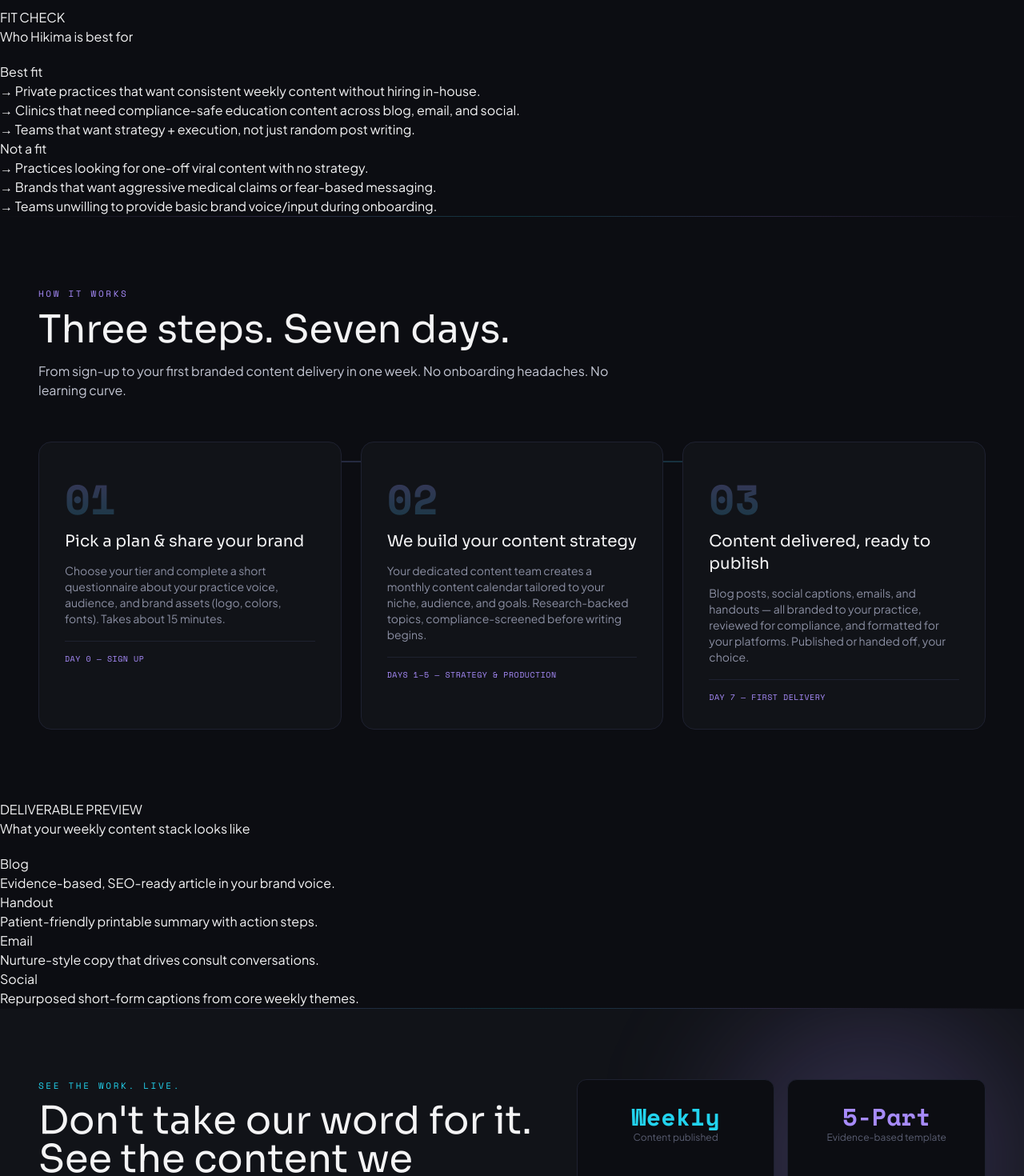
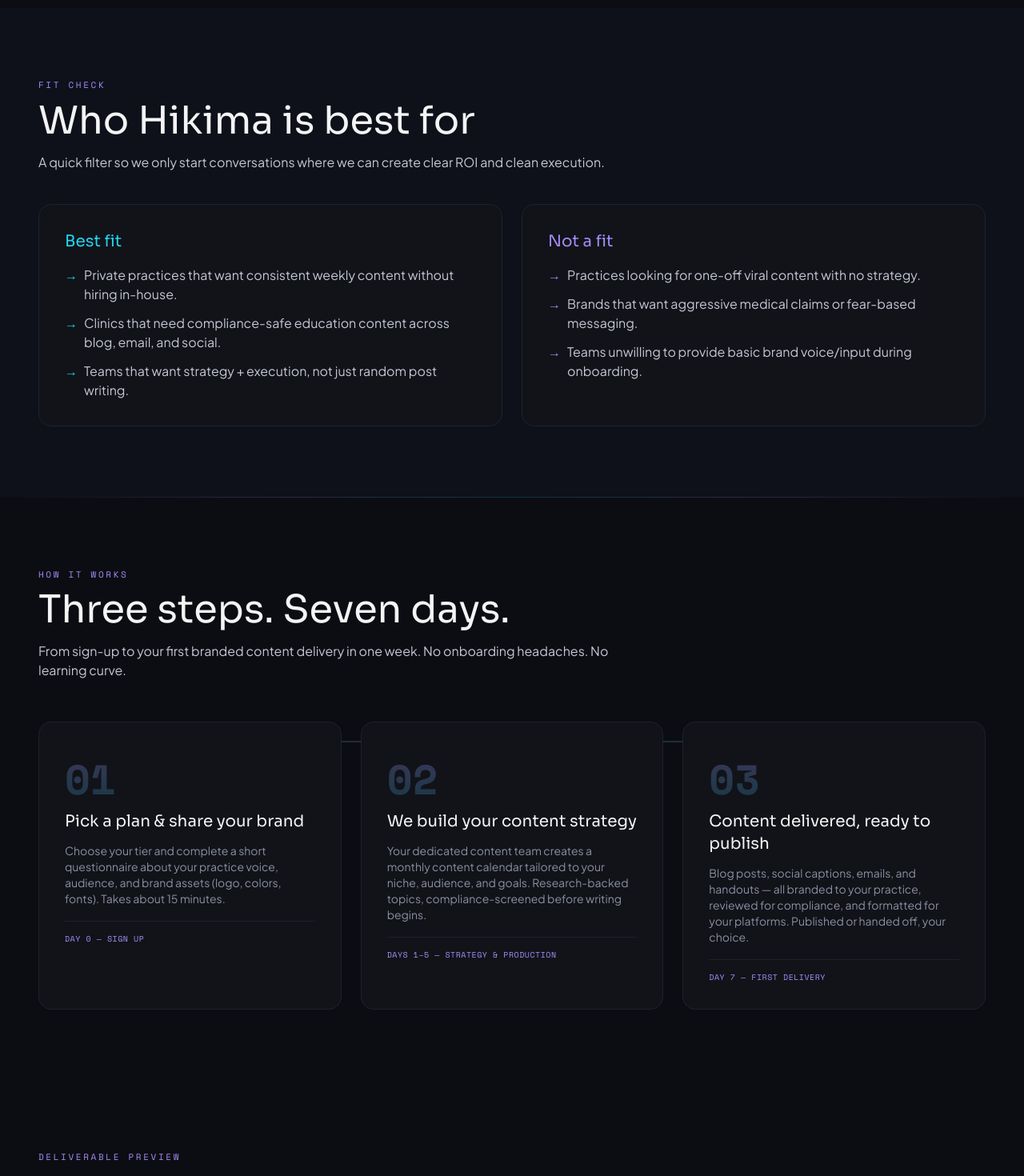
Before and after one commit to ReeseReo/hikima.health, a Next.js app: page / in a window 1280 px wide. Shown: the part 860-2330 px from the top of the page at 80% size. Built offline with nearby package versions, Linux system fonts and the light colour scheme; no server answers.

Commit message:
Style BestFor and ContentShowcase with site card layout

```diff
--- a/components/sections/BestFor.tsx
+++ b/components/sections/BestFor.tsx
@@ -1,3 +1,9 @@
+'use client';
+
+import { motion } from 'framer-motion';
+import { SectionLabel } from '@/components/ui/SectionLabel';
+import { StaggerContainer, fadeUp } from '@/components/ui/StaggerContainer';
+
 export function BestFor() {
   const bestFor = [
     'Private practices that want consistent weekly content without hiring in-house.',
@@ -12,28 +18,45 @@ export function BestFor() {
   ];
 
   return (
-    <section id="best-for" className="section section-dark">
-      <div className="container">
-        <p className="eyebrow">FIT CHECK</p>
-        <h2 className="section-title">Who Hikima is best for</h2>
-        <div className="grid-two" style={{ marginTop: 20 }}>
-          <div className="card">
-            <h3>Best fit</h3>
-            <ul>
+    <section id="best-for" className="py-[88px] px-6 md:px-12 bg-[#0E111A]">
+      <div className="max-w-[1280px] mx-auto">
+        <SectionLabel>FIT CHECK</SectionLabel>
+        <h2 className="font-sora text-3xl md:text-5xl mb-4">Who Hikima is best for</h2>
+        <p className="text-text-2 max-w-3xl mb-10">
+          A quick filter so we only start conversations where we can create clear ROI and clean execution.
+        </p>
+
+        <StaggerContainer className="grid md:grid-cols-2 gap-6">
+          <motion.article
+            variants={fadeUp}
+            className="bg-surface border border-border rounded-2xl p-8 hover:border-accent hover:shadow-[0_0_24px_0_var(--accent-glow)] transition-all"
+          >
+            <h3 className="font-sora text-xl mb-4 text-accent">Best fit</h3>
+            <ul className="space-y-3 text-text-2">
               {bestFor.map((item) => (
-                <li key={item}>→ {item}</li>
+                <li key={item} className="flex gap-2">
+                  <span className="text-accent">→</span>
+                  <span>{item}</span>
+                </li>
               ))}
             </ul>
-          </div>
-          <div className="card">
-            <h3>Not a fit</h3>
-            <ul>
+          </motion.article>
+
+          <motion.article
+            variants={fadeUp}
+            className="bg-surface border border-border rounded-2xl p-8 hover:border-violet hover:shadow-[0_0_24px_0_var(--violet-glow)] transition-all"
+          >
+            <h3 className="font-sora text-xl mb-4 text-violet">Not a fit</h3>
+            <ul className="space-y-3 text-text-2">
               {notBestFor.map((item) => (
-                <li key={item}>→ {item}</li>
+                <li key={item} className="flex gap-2">
+                  <span className="text-violet">→</span>
+                  <span>{item}</span>
+                </li>
               ))}
             </ul>
-          </div>
-        </div>
+          </motion.article>
+        </StaggerContainer>
       </div>
     </section>
   );
--- a/components/sections/ContentShowcase.tsx
+++ b/components/sections/ContentShowcase.tsx
@@ -1,3 +1,9 @@
+'use client';
+
+import { motion } from 'framer-motion';
+import { SectionLabel } from '@/components/ui/SectionLabel';
+import { StaggerContainer, fadeUp } from '@/components/ui/StaggerContainer';
+
 export function ContentShowcase() {
   const items = [
     { title: 'Blog', detail: 'Evidence-based, SEO-ready article in your brand voice.' },
@@ -7,18 +13,26 @@ export function ContentShowcase() {
   ];
 
   return (
-    <section id="showcase" className="section">
-      <div className="container">
-        <p className="eyebrow">DELIVERABLE PREVIEW</p>
-        <h2 className="section-title">What your weekly content stack looks like</h2>
-        <div className="grid-two" style={{ marginTop: 20 }}>
+    <section id="showcase" className="py-[88px] px-6 md:px-12">
+      <div className="max-w-[1280px] mx-auto">
+        <SectionLabel>DELIVERABLE PREVIEW</SectionLabel>
+        <h2 className="font-sora text-3xl md:text-5xl mb-4">What your weekly content stack looks like</h2>
+        <p className="text-text-2 max-w-3xl mb-10">
+          One strategy, multiple assets — designed to keep your practice visible and credible across channels.
+        </p>
+
+        <StaggerContainer className="grid md:grid-cols-2 gap-6">
           {items.map((item) => (
-            <div key={item.title} className="card">
-              <h3>{item.title}</h3>
-              <p>{item.detail}</p>
-            </div>
+            <motion.article
+              key={item.title}
+              variants={fadeUp}
+              className="bg-surface border border-border rounded-2xl p-8 hover:border-accent/70 hover:shadow-[0_0_24px_0_var(--accent-glow)] transition-all"
+            >
+              <h3 className="font-sora text-xl mb-3">{item.title}</h3>
+              <p className="text-text-2">{item.detail}</p>
+            </motion.article>
           ))}
-        </div>
+        </StaggerContainer>
       </div>
     </section>
   );
```
